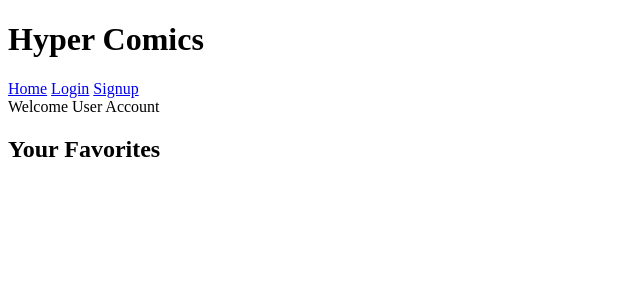
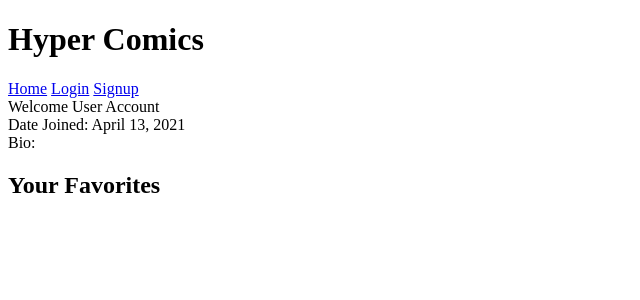
Before and after one commit to olsonjohn/coffee-comic-capstone, a Django app: page /profile/user/ in a window 1280 px wide. Shown: the top 300 px of the page, without its empty margins (0-640 px from the left). Run offline with Django 3.2, Linux system fonts and the light colour scheme; data comes from the database, SQL or seed files in the repository; both versions use the stored data as it was after the commit.

Commit message:
added date field to comicuser model

```diff
--- a/ComicBaseApp/admin.py
+++ b/ComicBaseApp/admin.py
@@ -8,7 +8,7 @@ from ComicBaseApp.models import ComicUser, ComicBook, ComicComment
 
 @admin.register(ComicUser)
 class ComicUserAdmin(admin.ModelAdmin):
-    fields = 'username', 'password', 'display_name', 'bio', 'favorites'
+    fields = 'username', 'password', 'display_name', 'bio', 'favorites', 'created_date'
 
 
 admin.site.register(ComicBook)
--- a/ComicBaseApp/models.py
+++ b/ComicBaseApp/models.py
@@ -1,6 +1,7 @@
 from django.db import models
 from django.contrib.auth.models import AbstractUser
 from django.utils import timezone
+import datetime
 
 
 class ComicBook(models.Model):
@@ -23,7 +24,7 @@ class ComicUser(AbstractUser):
     bio = models.TextField()
     favorites = models.ManyToManyField('ComicBook', blank=True, related_name='favorites')
     # favorites = models.ForeignKey('ComicBook', on_delete=models.CASCADE, null=True, blank=True, related_name='favorites')
-    created_date = models.DateField(default=timezone.now)
+    created_date = models.DateField(default=datetime.date.today)
     REQUIRED_FIELDS = ['display_name', 'bio','created_date']
 
     def __str__(self):
--- a/templates/profile.html
+++ b/templates/profile.html
@@ -2,6 +2,10 @@
 {% block content %}
 <div>
  Welcome {{user.display_name}}
+ </div>
+<div>
+Date Joined: {{user.created_date}}
+<div>Bio: {{user.bio}} </div>
 </div>
 <div>
 <h2> Your Favorites </h2>
```
Also changed, not shown: ComicBaseApp/migrations/0008_auto_20210413_1841.py (added), db.sqlite3.
